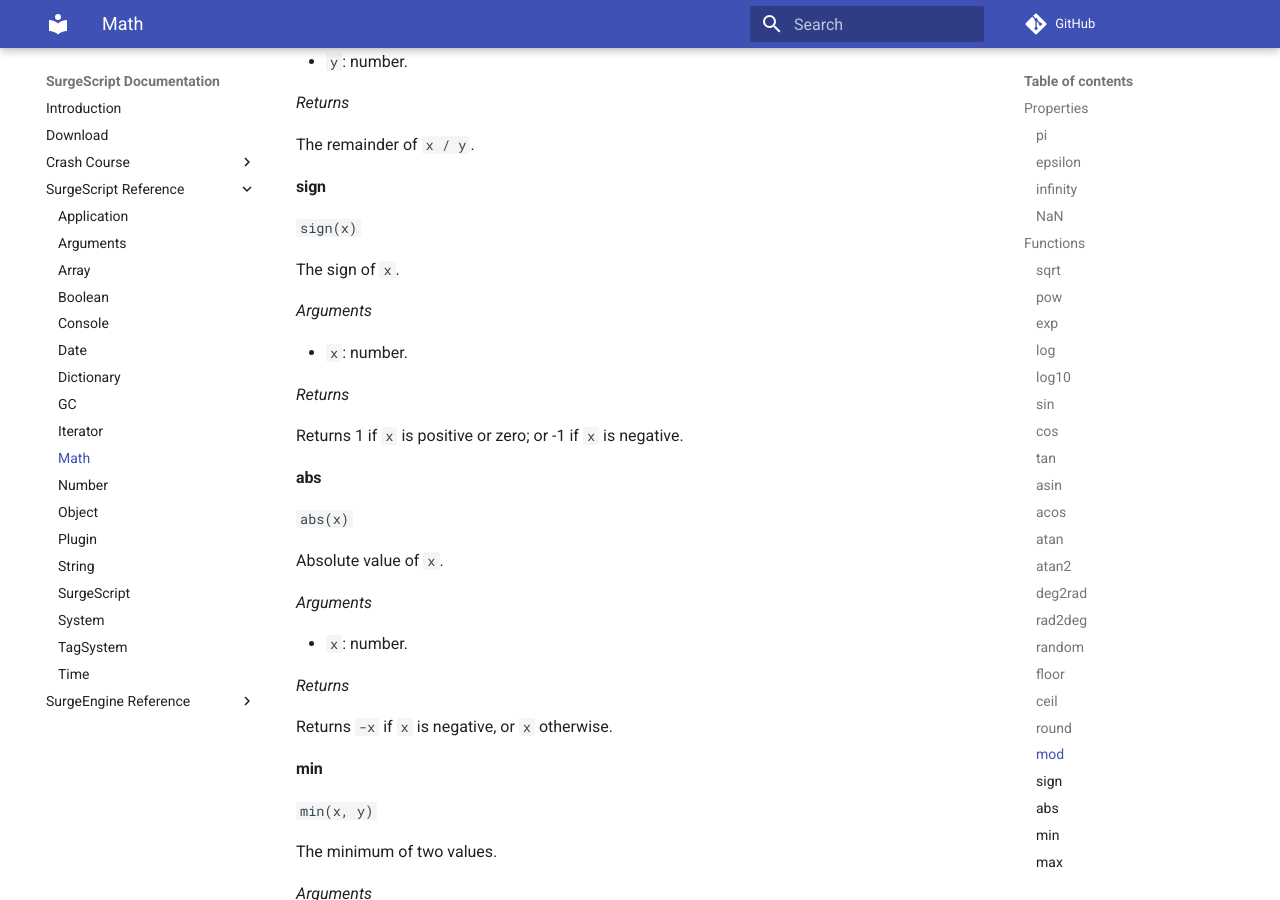
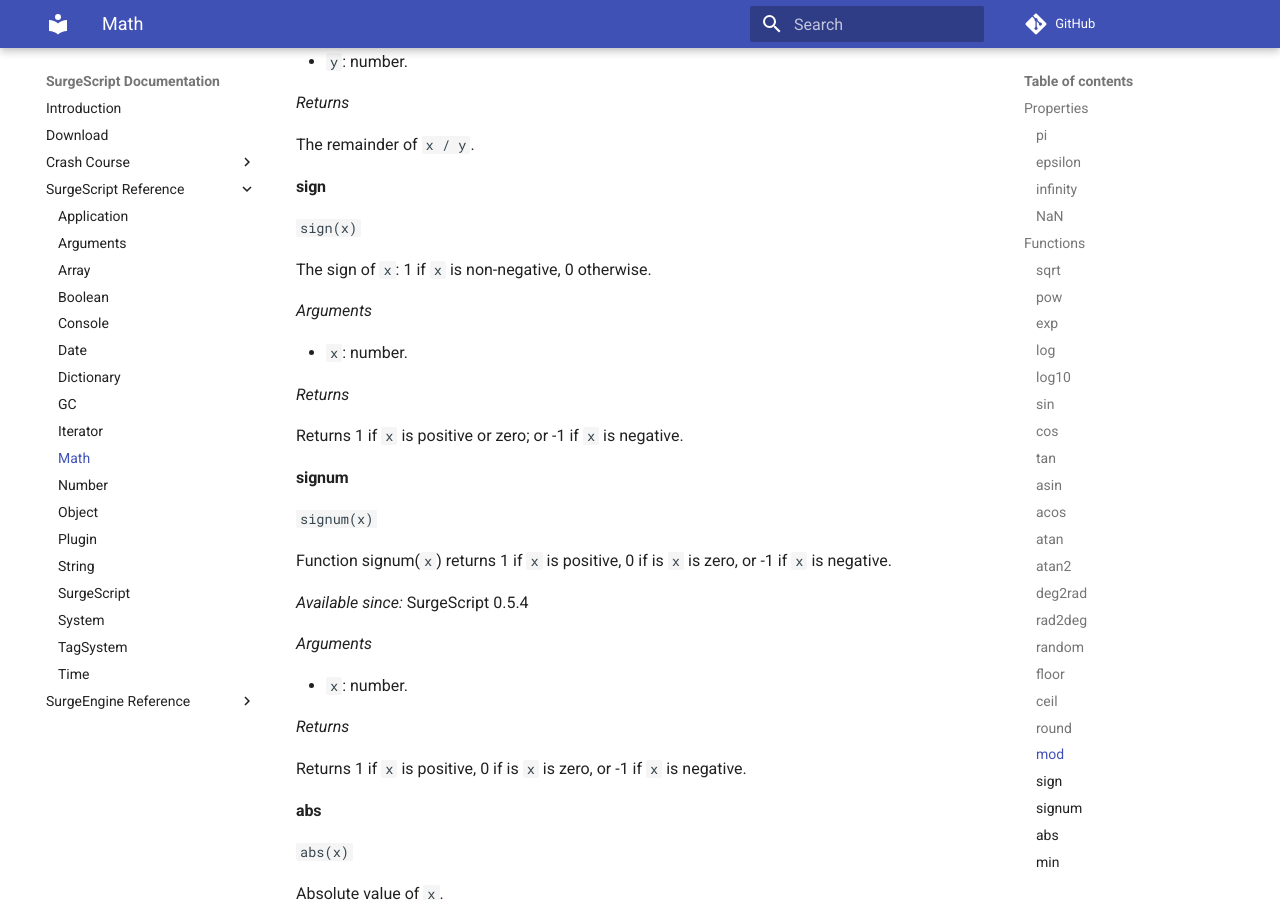
Before and after one commit to alemart/surgescript, an MkDocs documentation site: the page built from docs/reference/math.md, in a window 1280 px wide and 900 px high, scrolled down 6628 px. Built offline with MkDocs 1.6.1 and Material for MkDocs 9.7.7, drawn with Linux system fonts in a browser that asks for light colours; comment, search, counter and statistics services are not loaded.

Commit message:
Added function Math.signum(x)

```diff
--- a/docs/reference/math.md
+++ b/docs/reference/math.md
@@ -322,7 +322,7 @@ The remainder of `x / y`.
 
 `sign(x)`
 
-The sign of `x`.
+The sign of `x`: 1 if `x` is non-negative, 0 otherwise.
 
 *Arguments*
 
@@ -331,6 +331,22 @@ The sign of `x`.
 *Returns*
 
 Returns 1 if `x` is positive or zero; or -1 if `x` is negative.
+
+#### signum
+
+`signum(x)`
+
+Function signum(`x`) returns 1 if `x` is positive, 0 if is `x` is zero, or -1 if `x` is negative.
+
+*Available since:* SurgeScript 0.5.4
+
+*Arguments*
+
+* `x`: number.
+
+*Returns*
+
+Returns 1 if `x` is positive, 0 if is `x` is zero, or -1 if `x` is negative.
 
 #### abs
 
```
Also changed, not shown: 1 other file.
